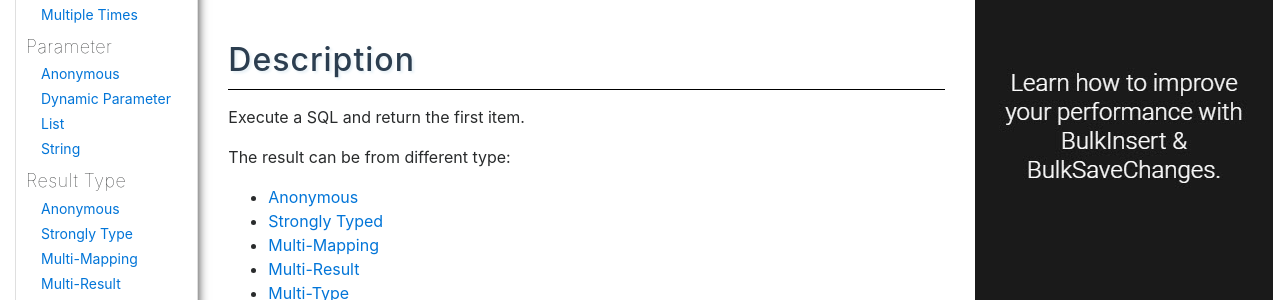
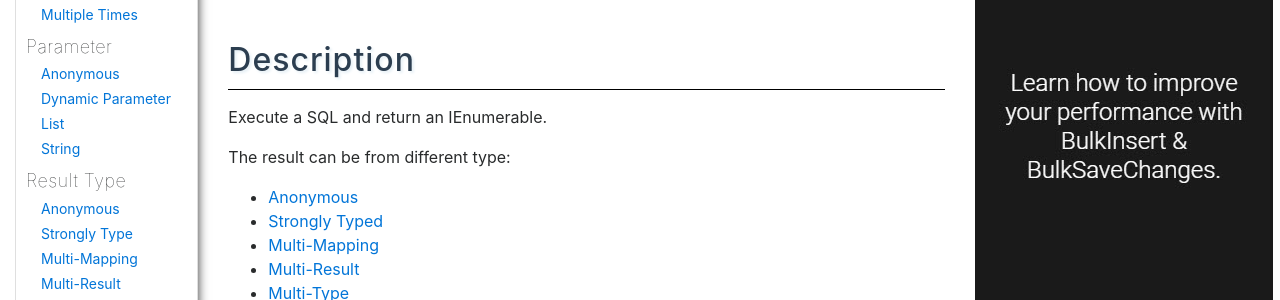
Before and after one commit to thiagopbarnabe/dapper-tutorial, a Jekyll site: the page built from docs/pages/api/query.md, in a window 1280 px wide and 900 px high, scrolled down 367 px. Shown: the part 153-453 px from the top of the window. Built offline with Jekyll 4.4.1, drawn with Linux system fonts in a browser that asks for light colours; nearby versions of some CDN libraries.

Commit message:
Update query.md

```diff
--- a/docs/pages/api/query.md
+++ b/docs/pages/api/query.md
@@ -7,7 +7,7 @@ permalink: query
 {% include template-h1.html %}
 
 ## Description
-Execute a SQL and return the first item.
+Execute a SQL and return an IEnumerable.
 
 The result can be from different type:
 
```
